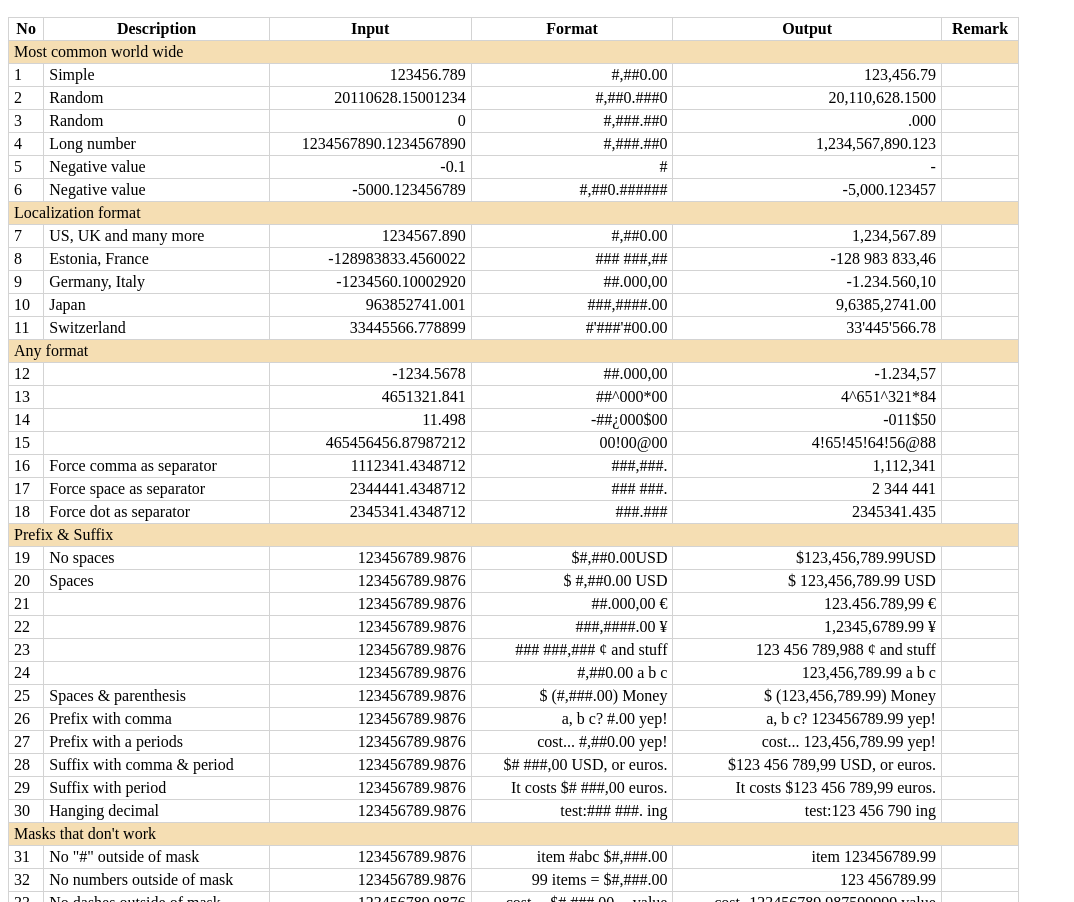
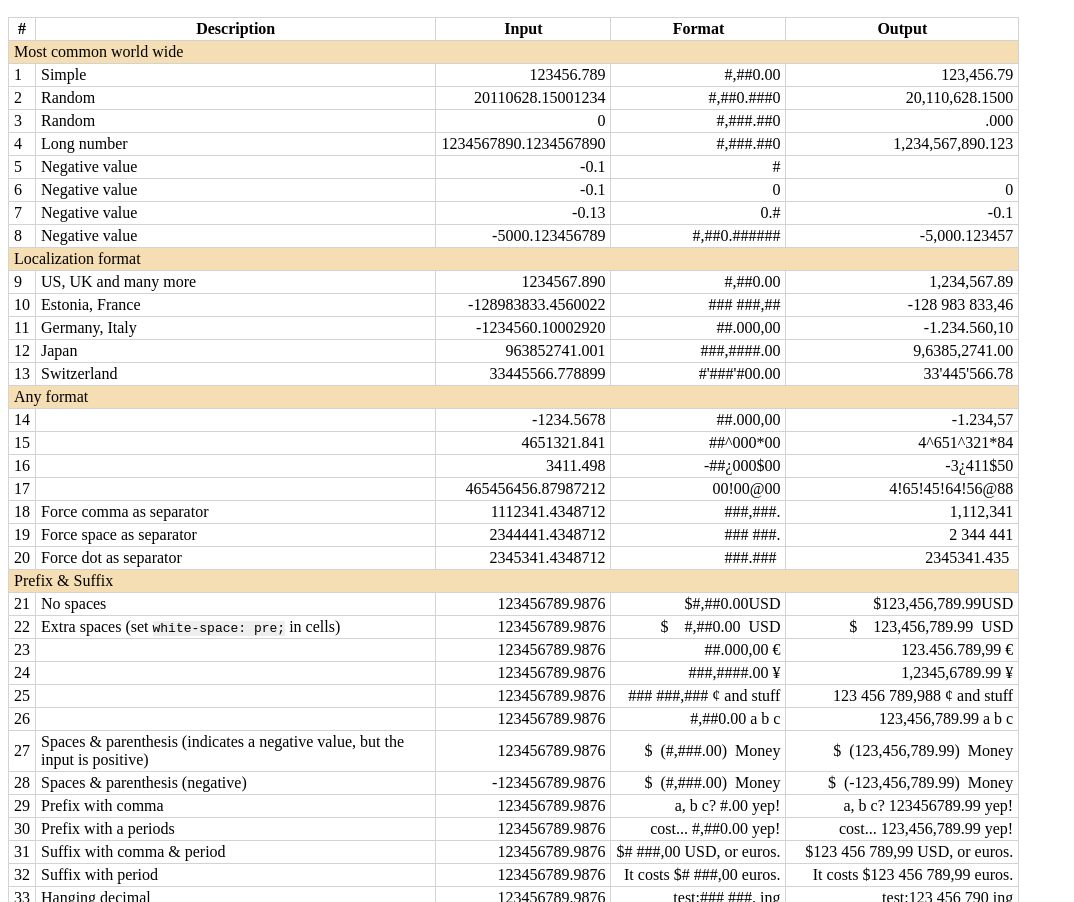
Before and after one commit to Mottie/javascript-number-formatter, a website: page index.html in a window 1280 px wide. Shown: the part 50-952 px from the top of the page, without its empty margins (0-1074 px from the left). Drawn offline with nearby package versions, Linux system fonts and the light colour scheme.

Commit message:
Remove negative sign from result if zero

```diff
--- a/bower.json
+++ b/bower.json
@@ -1,5 +1,5 @@
 {
   "name": "format.js",
-  "version": "1.1.1",
+  "version": "1.1.2",
   "main": "format.min.js"
 }
--- a/index.html
+++ b/index.html
@@ -4,16 +4,19 @@
 	<meta charset="utf-8">
 	<title>JS Number Formatter &bull; Test/Sample Page</title>
 	<style>
-		table {border-collapse: collapse;}
-		th, td {border:1px solid lightgray; padding: 2px 5px;}
-		.group {background-color: wheat}
+		table { border-collapse: collapse; }
+		th, td { border:1px solid lightgray; padding: 2px 5px; }
+		.input, .format, .output { text-align: right; }
+		.format, .output { white-space: pre; }
+		.group { background-color: wheat }
+		code { background-color: #eee; }
 	</style>
 </head>
 <body>
 	<h2><a href="http://code.google.com/p/javascript-number-formatter/">JavaScript Number Formatter</a> - Test/Sample Page</h2>
 	<table id="list" width="80%">
 		<tr>
-			<th>No</th><th>Description</th><th>Input</th><th>Format</th><th>Output</th><th>Remark</th>
+			<th>#</th><th>Description</th><th>Input</th><th>Format</th><th>Output</th>
 		</tr>
 		<tr>
 			<td colspan="6" class="group">Most common world wide</td>
@@ -24,7 +27,6 @@
 			<td class="input">123456.789</td>
 			<td class="format">#,##0.00</td>
 			<td class="output"></td>
-			<td></td>
 		</tr>
 		<tr class="row">
 			<td class="item"></td>
@@ -32,34 +34,41 @@
 			<td class="input">20110628.15001234</td>
 			<td class="format">#,##0.###0</td>
 			<td class="output"></td>
-			<td></td>
 		</tr>
 		<tr class="row">
-
 			<td class="item"></td>
 			<td>Random</td>
 			<td class="input">0</td>
 			<td class="format">#,###.##0</td>
 			<td class="output"></td>
-			<td></td>
 		</tr>
 		<tr class="row">
-
 			<td class="item"></td>
 			<td>Long number</td>
 			<td class="input">1234567890.1234567890</td>
 			<td class="format">#,###.##0</td>
 			<td class="output"></td>
-			<td></td>
 		</tr>
 		<tr class="row">
-
 			<td class="item"></td>
 			<td>Negative value</td>
 			<td class="input">-0.1</td>
 			<td class="format">#</td>
-			<td class="output">0,000.00</td>
-			<td></td>
+			<td class="output"></td>
+		</tr>
+		<tr class="row">
+			<td class="item"></td>
+			<td>Negative value</td>
+			<td class="input">-0.1</td>
+			<td class="format">0</td>
+			<td class="output"></td>
+		</tr>
+		<tr class="row">
+			<td class="item"></td>
+			<td>Negative value</td>
+			<td class="input">-0.13</td>
+			<td class="format">0.#</td>
+			<td class="output"></td>
 		</tr>
 		<tr class="row">
 			<td class="item"></td>
@@ -67,7 +76,6 @@
 			<td class="input">-5000.123456789</td>
 			<td class="format">#,##0.######</td>
 			<td class="output"></td>
-			<td></td>
 		</tr>
 		<tr>
 			<td colspan="6" class="group">Localization format</td>
@@ -78,7 +86,6 @@
 			<td class="input">1234567.890</td>
 			<td class="format">#,##0.00</td>
 			<td class="output"></td>
-			<td></td>
 		</tr>
 		<tr class="row">
 			<td class="item"></td>
@@ -86,7 +93,6 @@
 			<td class="input">-128983833.4560022</td>
 			<td class="format">### ###,##</td>
 			<td class="output"></td>
-			<td></td>
 		</tr>
 		<tr class="row">
 			<td class="item"></td>
@@ -94,7 +100,6 @@
 			<td class="input">-1234560.10002920</td>
 			<td class="format">##.000,00</td>
 			<td class="output"></td>
-			<td></td>
 		</tr>
 		<tr class="row">
 			<td class="item"></td>
@@ -102,7 +107,6 @@
 			<td class="input">963852741.001</td>
 			<td class="format">###,####.00</td>
 			<td class="output"></td>
-			<td></td>
 		</tr>
 		<tr class="row">
 			<td class="item"></td>
@@ -110,7 +114,6 @@
 			<td class="input">33445566.778899</td>
 			<td class="format">#'###'#00.00</td>
 			<td class="output"></td>
-			<td></td>
 		</tr>
 		<tr>
 			<td colspan="6" class="group">Any format</td>
@@ -121,7 +124,6 @@
 			<td class="input">-1234.5678</td>
 			<td class="format">##.000,00</td>
 			<td class="output"></td>
-			<td></td>
 		</tr>
 		<tr class="row">
 			<td class="item"></td>
@@ -129,15 +131,13 @@
 			<td class="input">4651321.841</td>
 			<td class="format">##^000*00</td>
 			<td class="output"></td>
-			<td></td>
 		</tr>
 		<tr class="row">
 			<td class="item"></td>
 			<td></td>
-			<td class="input">11.498</td>
+			<td class="input">3411.498</td>
 			<td class="format">-##¿000$00</td>
 			<td class="output"></td>
-			<td></td>
 		</tr>
 		<tr class="row">
 			<td class="item"></td>
@@ -145,7 +145,6 @@
 			<td class="input">465456456.87987212</td>
 			<td class="format">00!00@00</td>
 			<td class="output"></td>
-			<td></td>
 		</tr>
 		<tr class="row">
 			<td class="item"></td>
@@ -153,7 +152,6 @@
 			<td class="input">1112341.4348712</td>
 			<td class="format">###,###.</td>
 			<td class="output"></td>
-			<td></td>
 		</tr>
 		<tr class="row">
 			<td class="item"></td>
@@ -161,7 +159,6 @@
 			<td class="input">2344441.4348712</td>
 			<td class="format">### ###.</td>
 			<td class="output"></td>
-			<td></td>
 		</tr>
 		<tr class="row">
 			<td class="item"></td>
@@ -169,7 +166,6 @@
 			<td class="input">2345341.4348712</td>
 			<td class="format">###.### </td>
 			<td class="output"></td>
-			<td></td>
 		</tr>
 
 		<tr>
@@ -182,15 +178,13 @@
 			<td class="input">123456789.9876</td>
 			<td class="format">$#,##0.00USD</td>
 			<td class="output"></td>
-			<td></td>
 		</tr>
 		<tr class="row">
 			<td class="item"></td>
-			<td>Spaces</td>
+			<td>Extra spaces (set <code>white-space: pre;</code> in cells)</td>
 			<td class="input">123456789.9876</td>
-			<td class="format">$ #,##0.00 USD</td>
+			<td class="format">$    #,##0.00  USD</td>
 			<td class="output"></td>
-			<td></td>
 		</tr>
 		<tr class="row">
 			<td class="item"></td>
@@ -198,7 +192,6 @@
 			<td class="input">123456789.9876</td>
 			<td class="format">##.000,00 €</td>
 			<td class="output"></td>
-			<td></td>
 		</tr>
 		<tr class="row">
 			<td class="item"></td>
@@ -206,7 +199,6 @@
 			<td class="input">123456789.9876</td>
 			<td class="format">###,####.00 ¥</td>
 			<td class="output"></td>
-			<td></td>
 		</tr>
 		<tr class="row">
 			<td class="item"></td>
@@ -214,7 +206,6 @@
 			<td class="input">123456789.9876</td>
 			<td class="format">### ###,### ¢ and stuff</td>
 			<td class="output"></td>
-			<td></td>
 		</tr>
 		<tr class="row">
 			<td class="item"></td>
@@ -222,15 +213,20 @@
 			<td class="input">123456789.9876</td>
 			<td class="format">  #,##0.00 a b c</td>
 			<td class="output"></td>
-			<td></td>
 		</tr>
 		<tr class="row">
 			<td class="item"></td>
-			<td>Spaces &amp; parenthesis</td>
+			<td>Spaces &amp; parenthesis (indicates a negative value, but the input is positive)</td>
 			<td class="input">123456789.9876</td>
 			<td class="format">$  (#,###.00)  Money</td>
 			<td class="output"></td>
-			<td></td>
+		</tr>
+		<tr class="row">
+			<td class="item"></td>
+			<td>Spaces &amp; parenthesis (negative)</td>
+			<td class="input">-123456789.9876</td>
+			<td class="format">$  (#,###.00)  Money</td>
+			<td class="output"></td>
 		</tr>
 		<tr class="row">
 			<td class="item"></td>
@@ -238,7 +234,6 @@
 			<td class="input">123456789.9876</td>
 			<td class="format">a, b c? #.00 yep!</td>
 			<td class="output"></td>
-			<td></td>
 		</tr>
 		<tr class="row">
 			<td class="item"></td>
@@ -246,7 +241,6 @@
 			<td class="input">123456789.9876</td>
 			<td class="format">cost... #,##0.00 yep!</td>
 			<td class="output"></td>
-			<td></td>
 		</tr>
 		<tr class="row">
 			<td class="item"></td>
@@ -254,7 +248,6 @@
 			<td class="input">123456789.9876</td>
 			<td class="format">$# ###,00 USD, or euros.</td>
 			<td class="output"></td>
-			<td></td>
 		</tr>
 		<tr class="row">
 			<td class="item"></td>
@@ -262,7 +255,6 @@
 			<td class="input">123456789.9876</td>
 			<td class="format">It costs $# ###,00 euros.</td>
 			<td class="output"></td>
-			<td></td>
 		</tr>
 		<tr class="row">
 			<td class="item"></td>
@@ -270,7 +262,6 @@
 			<td class="input">123456789.9876</td>
 			<td class="format">test:### ###. ing</td>
 			<td class="output"></td>
-			<td></td>
 		</tr>
 
 		<tr>
@@ -283,7 +274,6 @@
 			<td class="input">123456789.9876</td>
 			<td class="format">item #abc $#,###.00</td>
 			<td class="output"></td>
-			<td></td>
 		</tr>
 		<tr class="row">
 			<td class="item"></td>
@@ -291,7 +281,6 @@
 			<td class="input">123456789.9876</td>
 			<td class="format">99 items = $#,###.00</td>
 			<td class="output"></td>
-			<td></td>
 		</tr>
 		<tr class="row">
 			<td class="item"></td>
@@ -299,7 +288,6 @@
 			<td class="input">123456789.9876</td>
 			<td class="format">cost -- $#,###.00 -- value</td>
 			<td class="output"></td>
-			<td></td>
 		</tr>
 		<tr class="row">
 			<td class="item"></td>
@@ -307,7 +295,6 @@
 			<td class="input">123456789.9876</td>
 			<td class="format">++ value! $#,###.00</td>
 			<td class="output"></td>
-			<td></td>
 		</tr>
 		<tr class="row">
 			<td class="item"></td>
@@ -315,7 +302,6 @@
 			<td class="input">123456789.9876</td>
 			<td class="format">$#,###.00 ++ value!</td>
 			<td class="output"></td>
-			<td></td>
 		</tr>
 
 	</table>
@@ -327,7 +313,7 @@
 	Original:
 	<ul>
 		<li><a href="http://code.google.com/p/javascript-number-formatter/">javascript-number-formatter</a> repository</li>
-		<li><a href="http://www.integraxor.com/developer/codes/js-formatter/format-sample.htm">Demo</a></li>
+		<li><del><a href="http://www.integraxor.com/developer/codes/js-formatter/format-sample.htm">Demo</a></del> (demo was removed)</li>
 	</ul>
 <!--
 	<p>
@@ -341,18 +327,14 @@
 	<script src="http://ajax.googleapis.com/ajax/libs/jquery/1.10.2/jquery.min.js"></script>
 	<script src="src/format.js"></script>
 	<script>
-	var i = 0;
-	$('.row').each( function() {
+	$('.row').each( function(i) {
 		var inp = $(this).find('td.input'),
 		fmt = $(this).find('td.format'),
 		out = $(this).find('td.output');
 
 		out.html( format(fmt.html(), inp.html())); //only this line is relevant to number formatting.
 
-		$(this).find('.item').html(++i);
-		inp.css('text-align', 'right');
-		fmt.css('text-align', 'right');
-		out.css('text-align', 'right');
+		$(this).find('.item').html(i+1);
 	});
 	</script>
 </body>
--- a/package.json
+++ b/package.json
@@ -1,7 +1,7 @@
 {
   "name": "format.js",
   "description": "Lightweight & Fast JavaScript Number Formatter",
-  "version": "1.1.1",
+  "version": "1.1.2",
   "homepage": "http://mottie.github.com/javascript-number-formatter/",
   "main": "lib/format.min.js",
   "demo": "https://github.com/Mottie/javascript-number-formatter/index.html",
--- a/src/format.js
+++ b/src/format.js
@@ -75,8 +75,14 @@ window.format = function( m, v ){
 		}
 		v[0] = str;
 	}
+	v[1] = ( m[1] && v[1] ) ? decimal + v[1] : '';
 
-	v[1] = ( m[1] && v[1] ) ? decimal + v[1] : '';
+	// remove negative sign if result is zero
+	result = v.join('');
+	if (result === '0' || result === '') {
+		isNegative = false;
+	}
+
 	// put back any negation, combine integer and fraction, and add back prefix & suffix
 	return prefix + ( ( isNegative ? '-' : '' ) + v[0] + v[1] ) + suffix;
 };
```
Also changed, not shown: test/test.js (+4 -1 lines), README.md, lib/format.js, lib/format.min.js.
